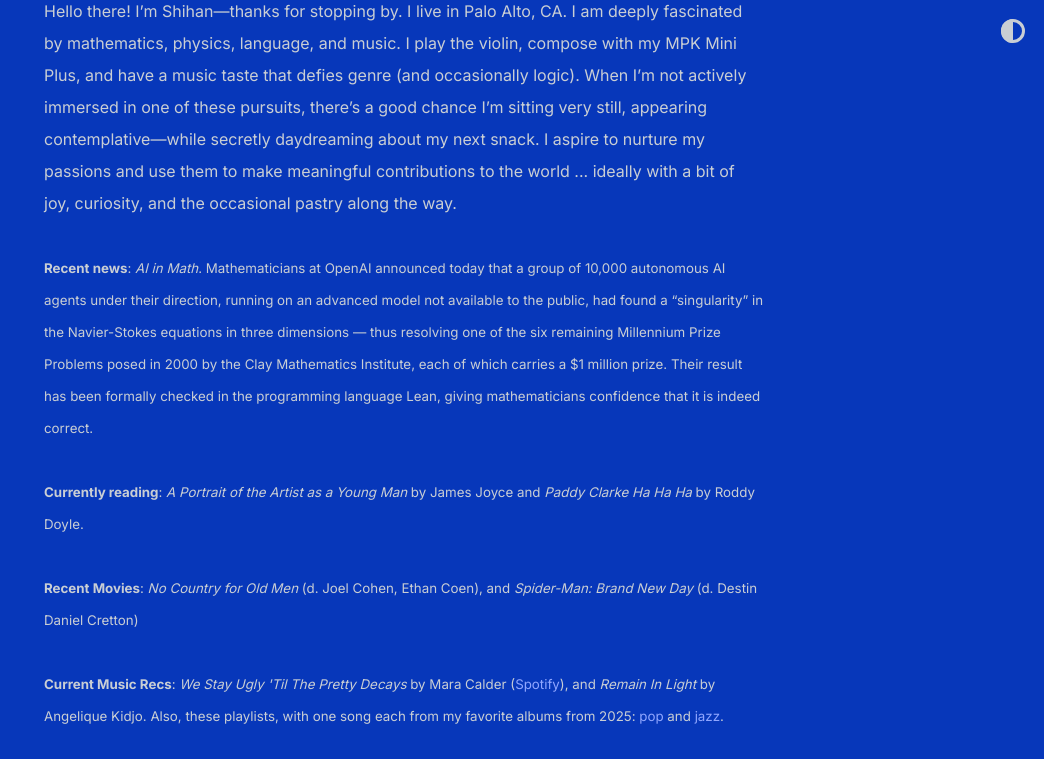
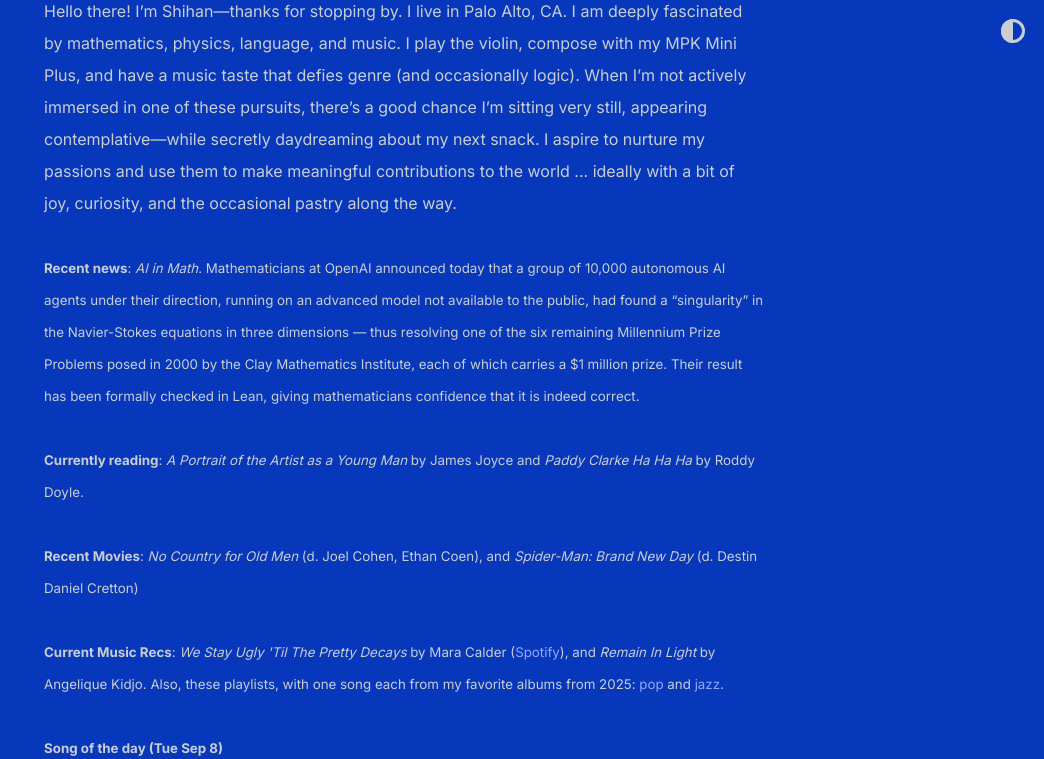
Before and after one commit to shihankanungo/shihankanungo.github.io, a Jekyll site: the page built from index.md, in a window 1280 px wide and 900 px high, scrolled down 503 px, cut to the strip 0-759 px from the top of the window. Shown: the whole strip, without its empty margins (236-1280 px from the left). Built offline with Jekyll 4.4.1, drawn with Linux system fonts in a browser that asks for light colours.

Commit message:
Update _config.yml

```diff
--- a/_config.yml
+++ b/_config.yml
@@ -6,7 +6,7 @@
   Hello there! I’m Shihan&mdash;thanks for stopping by. I live in Palo Alto, CA. I am deeply fascinated by mathematics, physics, language, and music. I play the violin, compose with my MPK Mini Plus, and have a music taste that defies genre (and occasionally logic). When I’m not actively immersed in one of these pursuits, there’s a good chance I’m sitting very still, appearing contemplative&mdash;while secretly daydreaming about my next snack. I aspire to nurture my passions and use them to make meaningful contributions to the world ... ideally with a bit of joy, curiosity, and the occasional pastry along the way.
           <br /><br />
 
-          <small><b>Recent news</b>: <i>AI in Math</i>. Mathematicians at OpenAI announced today that a group of 10,000 autonomous AI agents under their direction, running on an advanced model not available to the public, had found a “singularity” in the Navier-Stokes equations in three dimensions — thus resolving one of the six remaining Millennium Prize Problems posed in 2000 by the Clay Mathematics Institute, each of which carries a $1 million prize. Their result has been formally checked in the programming language Lean, giving mathematicians confidence that it is indeed correct.</small>
+          <small><b>Recent news</b>: <i>AI in Math</i>. Mathematicians at OpenAI announced today that a group of 10,000 autonomous AI agents under their direction, running on an advanced model not available to the public, had found a “singularity” in the Navier-Stokes equations in three dimensions — thus resolving one of the six remaining Millennium Prize Problems posed in 2000 by the Clay Mathematics Institute, each of which carries a $1 million prize. Their result has been formally checked in Lean, giving mathematicians confidence that it is indeed correct.</small>
           <br /><br />
           <small><b>Currently reading</b>: <i>A Portrait of the Artist as a Young Man</i> by James Joyce and <i>Paddy Clarke Ha Ha Ha</i> by Roddy Doyle.</small>
           <br /><br />
```
